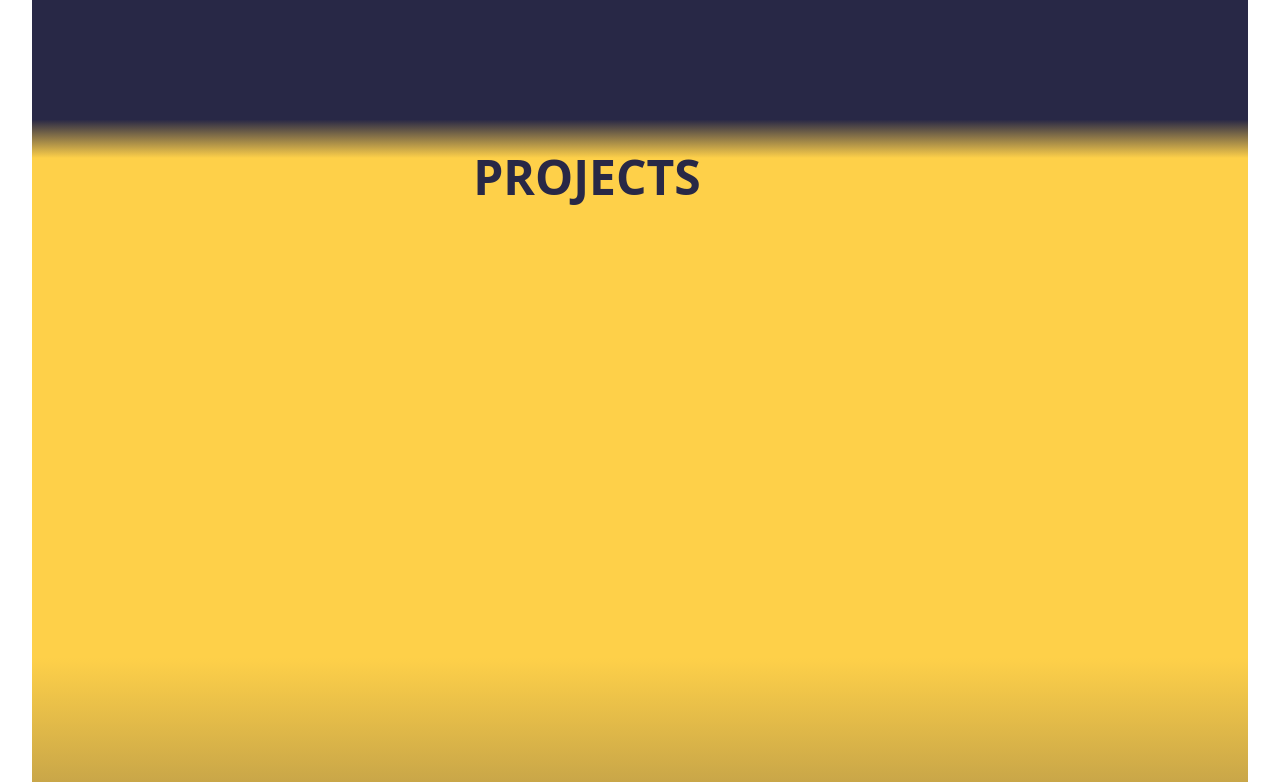
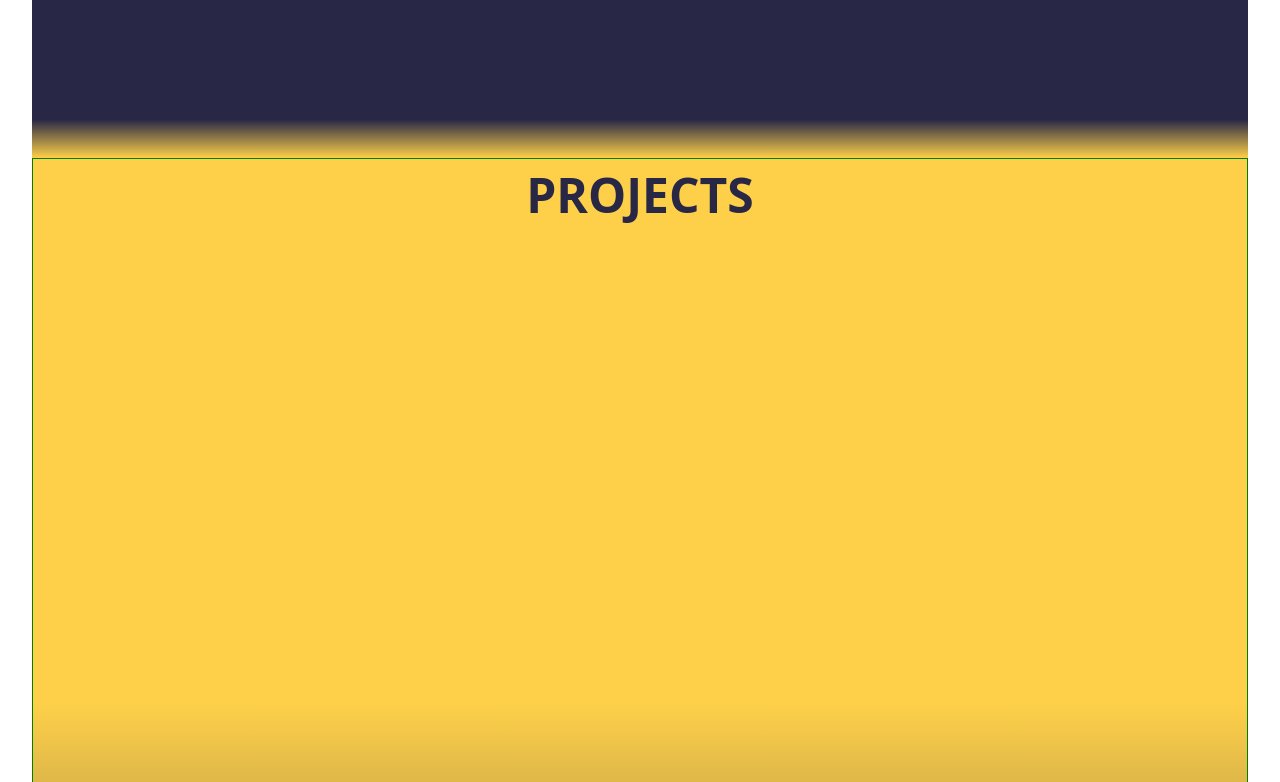
Before and after one commit to yarango582/Portfolio-YarangoDev.v2, a React (Create React App) app: page / in a window 1280 px wide. Shown: the part 858-1640 px from the top of the page. Built offline with nearby package versions, Linux system fonts and the light colour scheme.

Commit message:
centrando elementos

```diff
--- a/src/components/Home/Projects/Projects.css
+++ b/src/components/Home/Projects/Projects.css
@@ -4,21 +4,19 @@
     margin-left: 2.5%;
     width: 95%;
     background: linear-gradient(180deg, var(--colorPrimary)50%, var(--colorThird));
+    border: 1px solid green;
 }
 
 .container-projects__text {
-    position: absolute;
-    z-index: 1;
-    top:  -4%;
-    right: 45%;
     font-size: 48px;
     font-weight: bolder;
+    display: flex;
+    justify-content: center;
 }
 
 .container-projects__text-title {
     color: var(--colorThird);
     text-transform: uppercase;
-    margin-top: 10%;
 }
 
 .container-cards {
```
